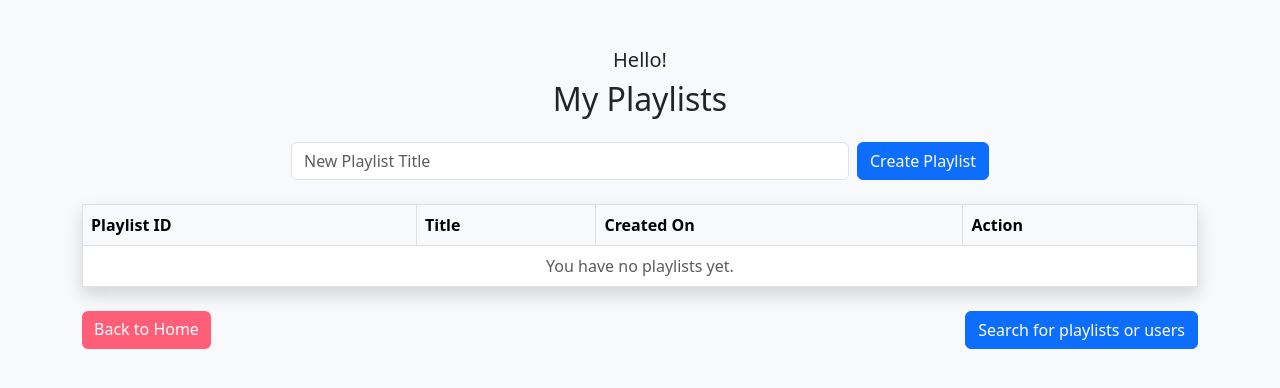
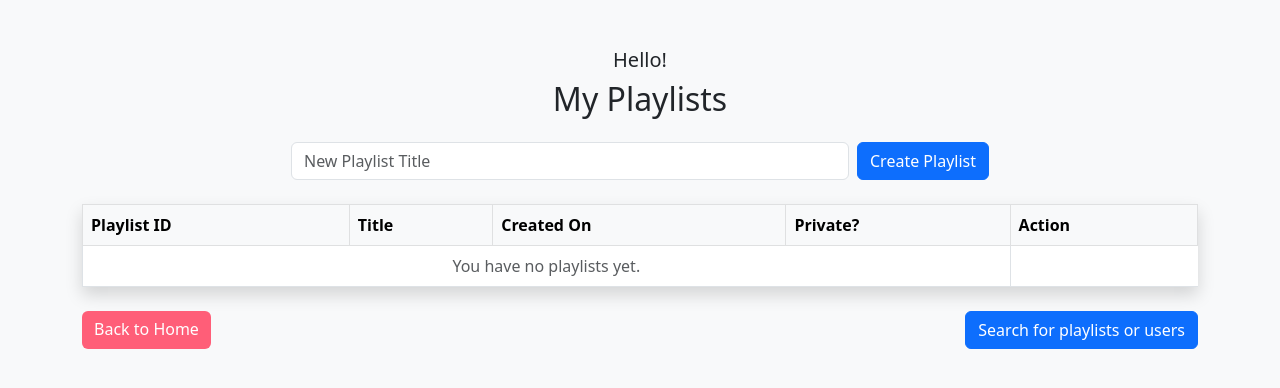
Before and after one commit to gdamerch/Music-Library-System, a Flask app: template templates/playlists.html in a window 1280 px wide. Shown: the top 388 px of the page. Run offline with Flask 3, Linux system fonts and the light colour scheme; the template is opened without the code that fills it, so the values that code supplies are empty; some libraries are stand-ins or nearby versions.

Commit message:
Added privacy setting shown for users
Users can see which playlists are public or private

```diff
--- a/server/app.py
+++ b/server/app.py
@@ -208,14 +208,14 @@ def playlist_index():
         return redirect(url_for("login"))
     conn = get_connection()
     cur = conn.cursor()
-    cur.execute("SELECT p_playlistid, p_title, p_creationdate FROM playlist WHERE p_uid = %s",
+    cur.execute("SELECT p_playlistid, p_title, p_creationdate, p_private FROM playlist WHERE p_uid = %s",
                 (user_id,))
     raw = cur.fetchall()
     cur.close()
     conn.close()
 
     playlists = [
-        {"id": row[0], "title": row[1], "creation_date": row[2]}
+        {"id": row[0], "title": row[1], "creation_date": row[2], "private": row[3]}
         for row in raw
     ]
     return render_template("playlists.html", playlists=playlists)
--- a/templates/playlists.html
+++ b/templates/playlists.html
@@ -54,6 +54,7 @@
             <th>Playlist ID</th>
             <th>Title</th>
             <th>Created On</th>
+            <th>Private?</th>
             <th>Action</th>
           </tr>
         </thead>
@@ -63,6 +64,7 @@
             <td>{{ pl.id }}</td>
             <td>{{ pl.title }}</td>
             <td>{{ pl.creation_date }}</td>
+            <td>{{ pl.private }}</td>
             <td>
               <a
                 href="{{ url_for('playlist_detail', pid=pl.id) }}"
```
